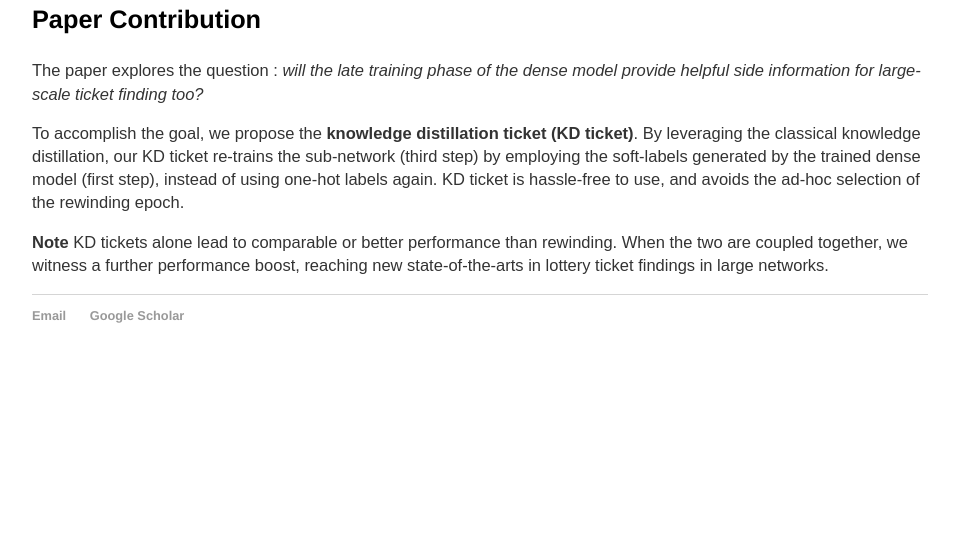
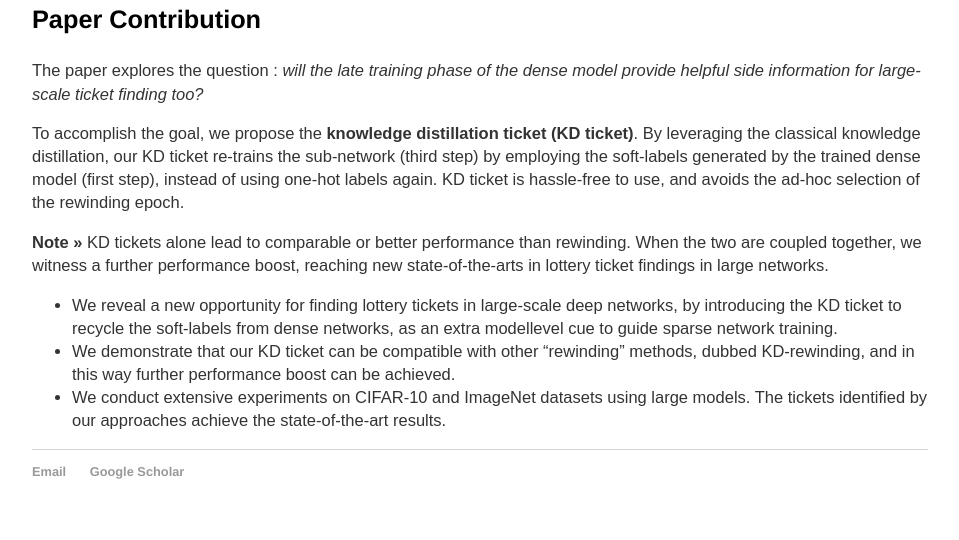
Before and after one commit to Ajay1994/ajay1994.github.io, a Jekyll site: the page built from _posts/2021-06-27-Good Students Play Big Lottery Better.md, in a window 1280 px wide. Shown: the part 1233-1773 px from the top of the page, without its empty margins (160-1119 px from the left). Built offline with Jekyll 4.4.1, drawn with Linux system fonts in a browser that asks for light colours; before the commit the page ends 1618 px from its top, so only the background shows below that.

Commit message:
Update 2021-06-27-Good Students Play Big Lottery Better.md

```diff
--- a/_posts/2021-06-27-Good Students Play Big Lottery Better.md
+++ b/_posts/2021-06-27-Good Students Play Big Lottery Better.md
@@ -32,4 +32,8 @@ The paper explores the question : *will the late training phase of the dense mod
 
 To accomplish the goal, we propose the **knowledge distillation ticket (KD ticket)**. By leveraging the classical knowledge distillation, our KD ticket re-trains the sub-network (third step) by employing the soft-labels generated by the trained dense model (first step), instead of using one-hot labels again. KD ticket is hassle-free to use, and avoids the ad-hoc selection of the rewinding epoch.
 
-**Note** KD tickets alone lead to comparable or better performance than rewinding. When the two are coupled together, we witness a further performance boost, reaching new state-of-the-arts in lottery ticket findings in large networks.
+**Note >>** KD tickets alone lead to comparable or better performance than rewinding. When the two are coupled together, we witness a further performance boost, reaching new state-of-the-arts in lottery ticket findings in large networks.
+
+* We reveal a new opportunity for finding lottery tickets in large-scale deep networks, by introducing the KD ticket to recycle the soft-labels from dense networks, as an extra modellevel cue to guide sparse network training.
+* We demonstrate that our KD ticket can be compatible with other "rewinding" methods, dubbed KD-rewinding, and in this way further performance boost can be achieved.
+* We conduct extensive experiments on CIFAR-10 and ImageNet datasets using large models. The tickets identified by our approaches achieve the state-of-the-art results.
```
